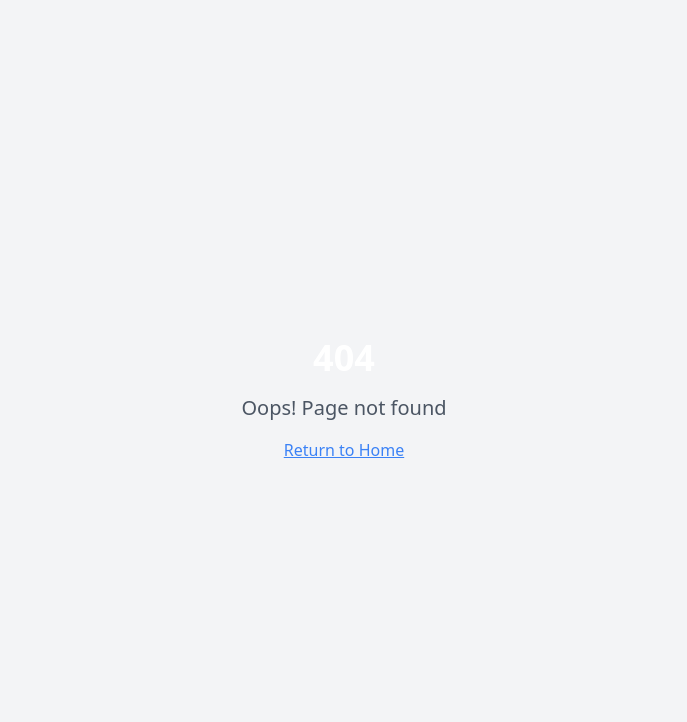
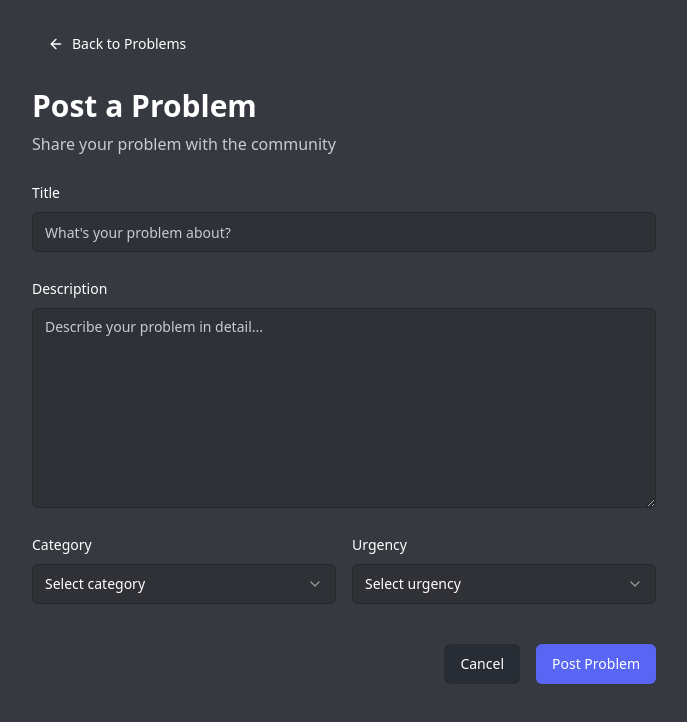
Before and after one commit to YingChenLeu/mindful-learning-loop, a React (Vite) app: page /post-problem in a window 1280 px wide. Before the commit this address had no page. Shown: the top 722 px of the page, without its empty margins (296-983 px from the left). Built offline with nearby package versions, Linux system fonts and the light colour scheme.

Commit message:
Add post problem page
Implement the page for posting new problems, including form elements for title, description, category, and urgency.

```diff
--- a/src/App.tsx
+++ b/src/App.tsx
@@ -6,6 +6,7 @@ import { TooltipProvider } from "@/components/ui/tooltip";
 import { QueryClient, QueryClientProvider } from "@tanstack/react-query";
 import { BrowserRouter, Routes, Route } from "react-router-dom";
 import Index from "./pages/Index";
+import PostProblem from "./pages/PostProblem";
 import NotFound from "./pages/NotFound";
 
 const App: React.FC = () => {
@@ -20,7 +21,7 @@ const App: React.FC = () => {
           <BrowserRouter>
             <Routes>
               <Route path="/" element={<Index />} />
-              {/* ADD ALL CUSTOM ROUTES ABOVE THE CATCH-ALL "*" ROUTE */}
+              <Route path="/post-problem" element={<PostProblem />} />
               <Route path="*" element={<NotFound />} />
             </Routes>
           </BrowserRouter>
--- a/src/pages/Index.tsx
+++ b/src/pages/Index.tsx
@@ -1,16 +1,11 @@
 
-import { useState } from "react";
 import { PlusCircle } from "lucide-react";
 import { Button } from "@/components/ui/button";
 import { ProblemBoard } from "@/components/ProblemBoard";
-import { Dialog, DialogContent, DialogHeader, DialogTitle, DialogFooter } from "@/components/ui/dialog";
-import { Label } from "@/components/ui/label";
-import { Input } from "@/components/ui/input";
-import { Textarea } from "@/components/ui/textarea";
-import { Select, SelectContent, SelectItem, SelectTrigger, SelectValue } from "@/components/ui/select";
+import { useNavigate } from "react-router-dom";
 
 const Index = () => {
-  const [isDialogOpen, setIsDialogOpen] = useState(false);
+  const navigate = useNavigate();
 
   return (
     <div className="container mx-auto p-6 max-w-6xl">
@@ -20,76 +15,13 @@ const Index = () => {
       </header>
 
       <div className="flex justify-end mb-6">
-        <Button className="gap-2" onClick={() => setIsDialogOpen(true)}>
+        <Button className="gap-2" onClick={() => navigate('/post-problem')}>
           <PlusCircle size={18} />
           Post a Problem
         </Button>
       </div>
 
       <ProblemBoard />
-
-      <Dialog open={isDialogOpen} onOpenChange={setIsDialogOpen}>
-        <DialogContent className="sm:max-w-md">
-          <DialogHeader>
-            <DialogTitle>Post a New Problem</DialogTitle>
-          </DialogHeader>
-
-          <div className="grid gap-4 py-4">
-            <div className="grid gap-2">
-              <Label htmlFor="title">Title</Label>
-              <Input id="title" placeholder="What's your problem about?" />
-            </div>
-
-            <div className="grid gap-2">
-              <Label htmlFor="description">Description</Label>
-              <Textarea
-                id="description"
-                placeholder="Describe your problem in detail..."
-                className="min-h-[100px]"
-              />
-            </div>
-
-            <div className="grid grid-cols-2 gap-4">
-              <div className="grid gap-2">
-                <Label htmlFor="category">Category</Label>
-                <Select>
-                  <SelectTrigger id="category">
-                    <SelectValue placeholder="Select category" />
-                  </SelectTrigger>
-                  <SelectContent>
-                    <SelectItem value="react">React</SelectItem>
-                    <SelectItem value="css">CSS</SelectItem>
-                    <SelectItem value="typescript">TypeScript</SelectItem>
-                    <SelectItem value="devops">DevOps</SelectItem>
-                    <SelectItem value="other">Other</SelectItem>
-                  </SelectContent>
-                </Select>
-              </div>
-
-              <div className="grid gap-2">
-                <Label htmlFor="urgency">Urgency</Label>
-                <Select>
-                  <SelectTrigger id="urgency">
-                    <SelectValue placeholder="Select urgency" />
-                  </SelectTrigger>
-                  <SelectContent>
-                    <SelectItem value="low">Low</SelectItem>
-                    <SelectItem value="medium">Medium</SelectItem>
-                    <SelectItem value="high">High</SelectItem>
-                  </SelectContent>
-                </Select>
-              </div>
-            </div>
-          </div>
-
-          <DialogFooter>
-            <Button type="button" variant="secondary" onClick={() => setIsDialogOpen(false)}>
-              Cancel
-            </Button>
-            <Button type="submit">Post Problem</Button>
-          </DialogFooter>
-        </DialogContent>
-      </Dialog>
     </div>
   );
 };
--- /dev/null
+++ b/src/pages/PostProblem.tsx
@@ -0,0 +1,90 @@
+
+import { useState } from "react";
+import { useNavigate } from "react-router-dom";
+import { ArrowLeft } from "lucide-react";
+import { Button } from "@/components/ui/button";
+import { Label } from "@/components/ui/label";
+import { Input } from "@/components/ui/input";
+import { Textarea } from "@/components/ui/textarea";
+import { Select, SelectContent, SelectItem, SelectTrigger, SelectValue } from "@/components/ui/select";
+
+const PostProblem = () => {
+  const navigate = useNavigate();
+
+  return (
+    <div className="container mx-auto p-6 max-w-2xl">
+      <Button
+        variant="ghost"
+        className="mb-6 gap-2"
+        onClick={() => navigate(-1)}
+      >
+        <ArrowLeft size={18} />
+        Back to Problems
+      </Button>
+
+      <div className="space-y-6">
+        <div>
+          <h1 className="text-3xl font-bold text-white mb-2">Post a Problem</h1>
+          <p className="text-muted-foreground">Share your problem with the community</p>
+        </div>
+
+        <div className="space-y-6">
+          <div className="space-y-2">
+            <Label htmlFor="title">Title</Label>
+            <Input id="title" placeholder="What's your problem about?" />
+          </div>
+
+          <div className="space-y-2">
+            <Label htmlFor="description">Description</Label>
+            <Textarea
+              id="description"
+              placeholder="Describe your problem in detail..."
+              className="min-h-[200px]"
+            />
+          </div>
+
+          <div className="grid grid-cols-1 md:grid-cols-2 gap-4">
+            <div className="space-y-2">
+              <Label htmlFor="category">Category</Label>
+              <Select>
+                <SelectTrigger id="category">
+                  <SelectValue placeholder="Select category" />
+                </SelectTrigger>
+                <SelectContent>
+                  <SelectItem value="react">React</SelectItem>
+                  <SelectItem value="css">CSS</SelectItem>
+                  <SelectItem value="typescript">TypeScript</SelectItem>
+                  <SelectItem value="devops">DevOps</SelectItem>
+                  <SelectItem value="other">Other</SelectItem>
+                </SelectContent>
+              </Select>
+            </div>
+
+            <div className="space-y-2">
+              <Label htmlFor="urgency">Urgency</Label>
+              <Select>
+                <SelectTrigger id="urgency">
+                  <SelectValue placeholder="Select urgency" />
+                </SelectTrigger>
+                <SelectContent>
+                  <SelectItem value="low">Low</SelectItem>
+                  <SelectItem value="medium">Medium</SelectItem>
+                  <SelectItem value="high">High</SelectItem>
+                </SelectContent>
+              </Select>
+            </div>
+          </div>
+
+          <div className="flex justify-end gap-4 pt-4">
+            <Button variant="secondary" onClick={() => navigate(-1)}>
+              Cancel
+            </Button>
+            <Button>Post Problem</Button>
+          </div>
+        </div>
+      </div>
+    </div>
+  );
+};
+
+export default PostProblem;
```
